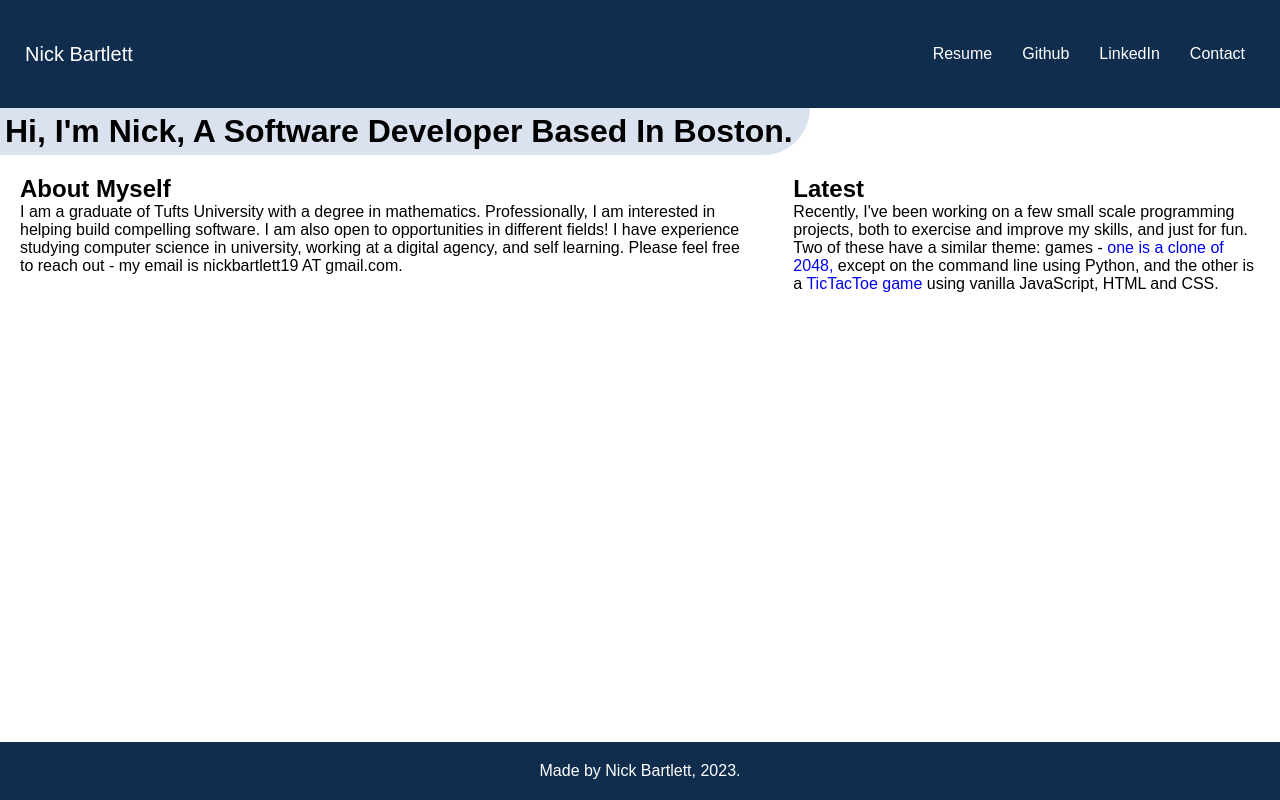
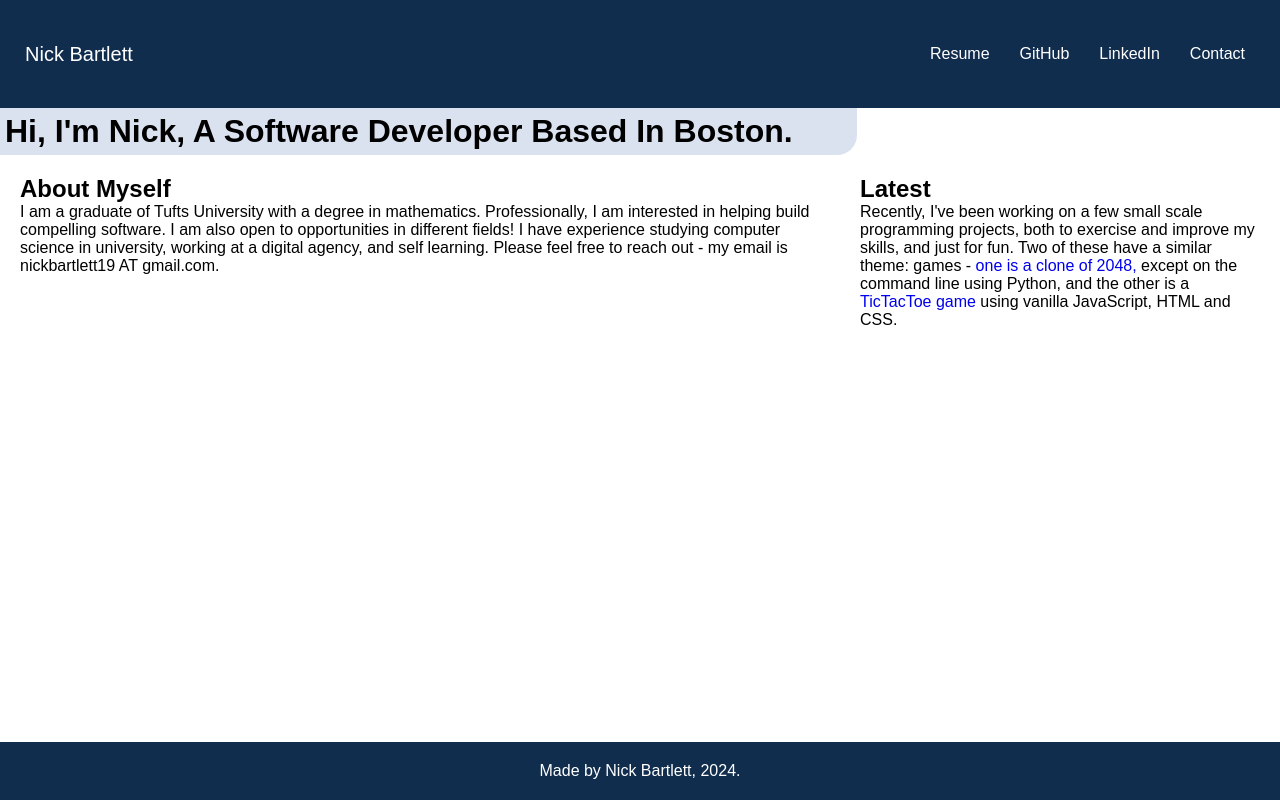
Before and after one commit to nickbartlett19/nickbartlett.me, a plain HTML site: page index.html in a window 1280 px wide. Drawn offline with Linux system fonts and the light colour scheme.

Commit message:
improve formatting

```diff
--- a/index.html
+++ b/index.html
@@ -32,7 +32,7 @@
                 <ul class="menu">
                     <li class="logo"><a href="#">Nick Bartlett</a></li>
                     <li class="menu-item"><a href = "resume/current.pdf" target="_blank">Resume</a></li>
-                    <li class="menu-item"><a href = "https://github.com/nickbartlett19" target="_blank">Github</a></li>
+                    <li class="menu-item"><a href = "https://github.com/nickbartlett19" target="_blank">GitHub</a></li>
                     <li class="menu-item"><a href = "https://www.linkedin.com/in/nick-bartlett-607941172/" target="_blank">LinkedIn</a></li>
                     <li class="menu-item"><a href = "mailto:nickbartlett19@gmail.com" >Contact</a></li>
                     <li class="toggle"><a href="#"><i class="fas fa-bars"></i></a></li>
@@ -40,12 +40,13 @@
         </div>
 
         <!-- About (Hero) -->
-        <div class = "hero">
-            <h1> Hi, I'm Nick, A Software Developer Based In Boston. </h1>
+        <div class = "flex-container">
+            <div class="hero-left">Hi, I'm Nick, A Software Developer Based In Boston.</div>
+            <div class="hero-right"></div>
         </div>
 
         <!-- Container For Content And Sidebar -->
-        <div class = "flex">
+        <div class = "flex-container">
 
             <!-- About (Content) -->
             <div class = "content">
@@ -70,7 +71,7 @@
 
         <!-- Footer -->
         <div class="footer">
-            Made by Nick Bartlett, 2023.
+            Made by Nick Bartlett, 2024.
         </div>
 
     </body>
--- a/style/style.css
+++ b/style/style.css
@@ -35,20 +35,28 @@ h3, h4 {
     margin-top: auto;
 }
 
-.hero {
+.hero-left {
+    flex: 2 1;
+
     background: #dbe2ef;
-    border-radius: 0px 0px 50px 0px;
-    max-width: 800px;
+    border-radius: 0px 0px 20px 0px;
     padding: 5px;
 
+    color:black;
+    font-size: 32px;
+    font-weight: bold;
+}
+
+.hero-right {
+    flex: 1 1;
 }
 
 .content {
-    flex: 2 1 400px;
+    flex: 2 1;
 }
 
 .aside {
-    flex: 1 1 300px;
+    flex: 1 1;
 }
 
 .wrapper {
```
